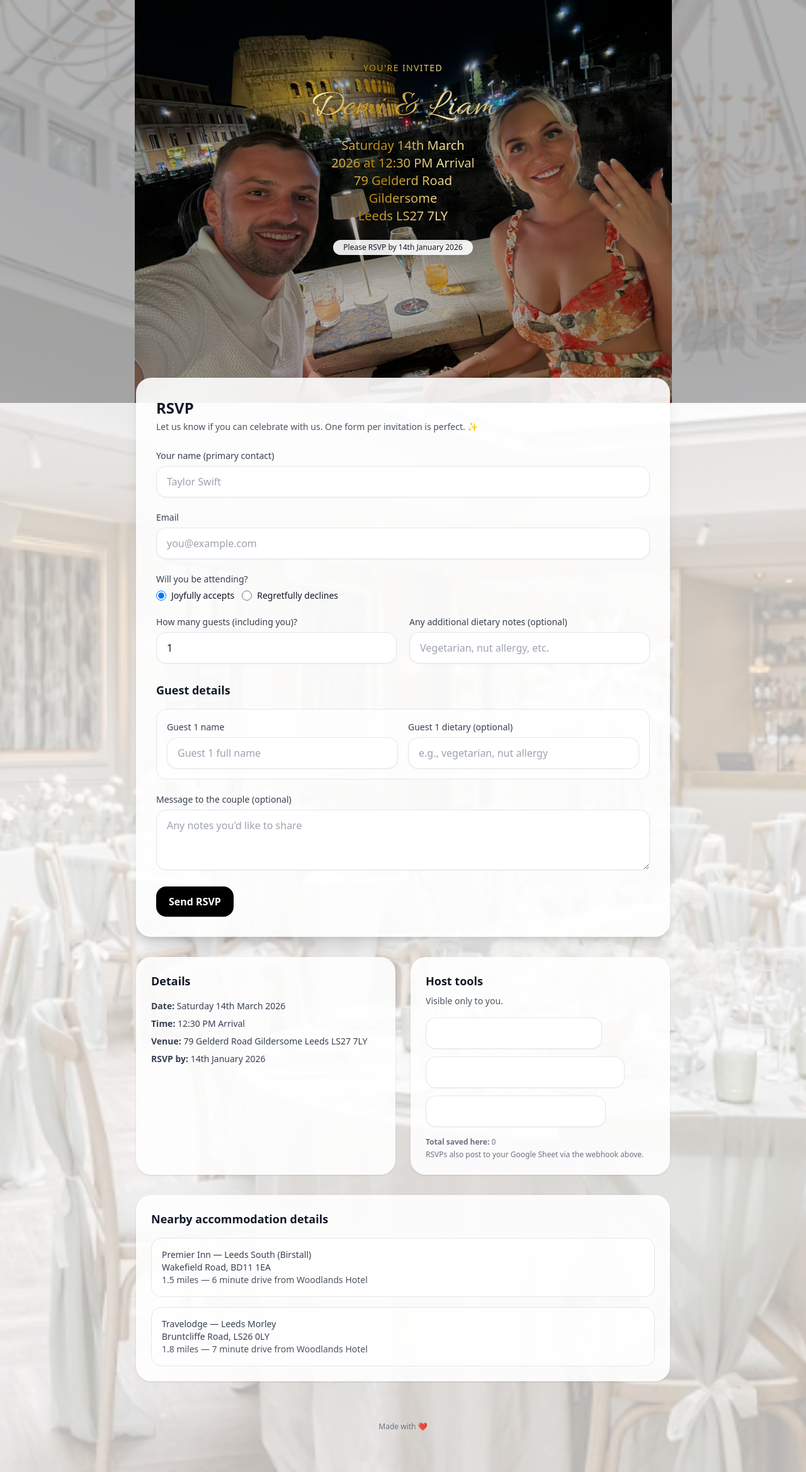
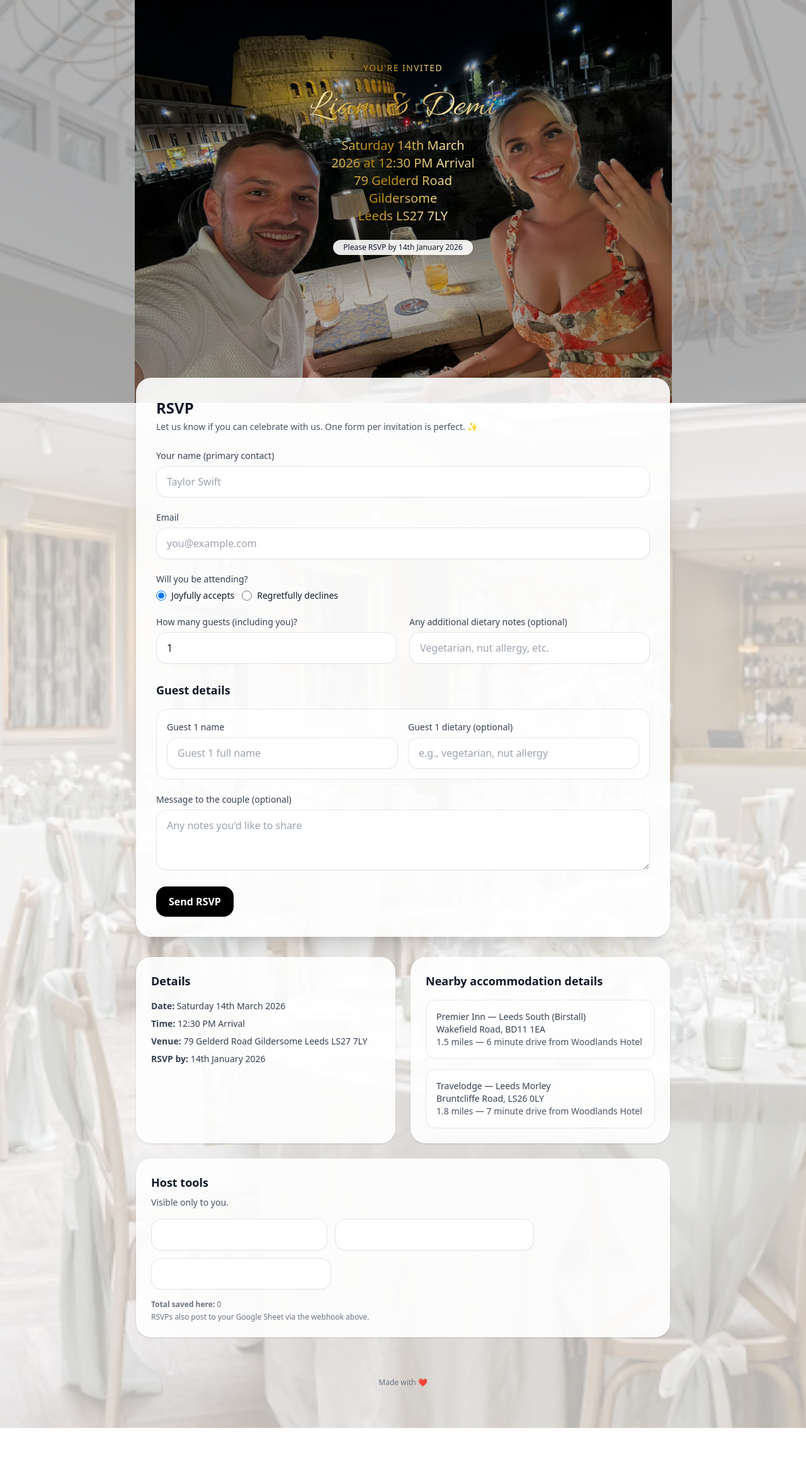
Before and after one commit to novamontie/wedding-rsvp, a React (Create React App) app: page / in a window 1280 px wide. Shown: the whole page at 63% size. After the commit the page ends 2268 px from the top, so only its background shows below. Built offline with nearby package versions, Linux system fonts and the light colour scheme.

Commit message:
Update App.js

```diff
--- a/src/App.js
+++ b/src/App.js
@@ -199,7 +199,7 @@ export default function WeddingRSVP() {
   const localData = useMemo(() => loadLocal(), [submitted]);
 
   const WEDDING = {
-    coupleNames: "Demi & Liam",
+    coupleNames: "Liam & Demi",
     date: "Saturday 14th March 2026",
     time: "12:30 PM Arrival",
     venue: "79 Gelderd Road Gildersome Leeds LS27 7LY",
@@ -494,8 +494,9 @@ export default function WeddingRSVP() {
           </section>
         )}
 
-        {/* Info + Admin tools */}
+        {/* Details + Accommodation (now above Host tools) + Host tools */}
         <section className="mt-8 grid gap-6 sm:grid-cols-2">
+          {/* Details */}
           <div className="rounded-3xl bg-white/90 shadow p-6">
             <h3 className="text-lg font-semibold">Details</h3>
             <ul className="mt-4 space-y-2 text-sm text-gray-700">
@@ -506,7 +507,25 @@ export default function WeddingRSVP() {
             </ul>
           </div>
 
+          {/* Nearby accommodation details — moved up */}
           <div className="rounded-3xl bg-white/90 shadow p-6">
+            <h3 className="text-lg font-semibold">Nearby accommodation details</h3>
+            <ul className="mt-4 space-y-4 text-sm text-gray-700">
+              <li className="rounded-2xl border border-gray-200 p-4 bg-white/70">
+                <p className="font-medium">Premier Inn — Leeds South (Birstall)</p>
+                <p>Wakefield Road, BD11 1EA</p>
+                <p className="text-gray-600">1.5 miles — 6 minute drive from Woodlands Hotel</p>
+              </li>
+              <li className="rounded-2xl border border-gray-200 p-4 bg-white/70">
+                <p className="font-medium">Travelodge — Leeds Morley</p>
+                <p>Bruntcliffe Road, LS26 0LY</p>
+                <p className="text-gray-600">1.8 miles — 7 minute drive from Woodlands Hotel</p>
+              </li>
+            </ul>
+          </div>
+
+          {/* Host tools */}
+          <div className="rounded-3xl bg-white/90 shadow p-6 sm:col-span-2">
             <h3 className="text-lg font-semibold">Host tools</h3>
             <p className="mt-2 text-sm text-gray-600">Visible only to you.</p>
             <div className="mt-4 flex flex-wrap gap-3">
@@ -539,25 +558,6 @@ export default function WeddingRSVP() {
           </div>
         </section>
 
-        {/* Nearby accommodation details */}
-        <section className="mt-8">
-          <div className="rounded-3xl bg-white/90 shadow p-6">
-            <h3 className="text-lg font-semibold">Nearby accommodation details</h3>
-            <ul className="mt-4 space-y-4 text-sm text-gray-700">
-              <li className="rounded-2xl border border-gray-200 p-4 bg-white/70">
-                <p className="font-medium">Premier Inn — Leeds South (Birstall)</p>
-                <p>Wakefield Road, BD11 1EA</p>
-                <p className="text-gray-600">1.5 miles — 6 minute drive from Woodlands Hotel</p>
-              </li>
-              <li className="rounded-2xl border border-gray-200 p-4 bg-white/70">
-                <p className="font-medium">Travelodge — Leeds Morley</p>
-                <p>Bruntcliffe Road, LS26 0LY</p>
-                <p className="text-gray-600">1.8 miles — 7 minute drive from Woodlands Hotel</p>
-              </li>
-            </ul>
-          </div>
-        </section>
-
         <footer className="py-16 text-center text-xs text-gray-500">
           Made with ❤️
         </footer>
```
